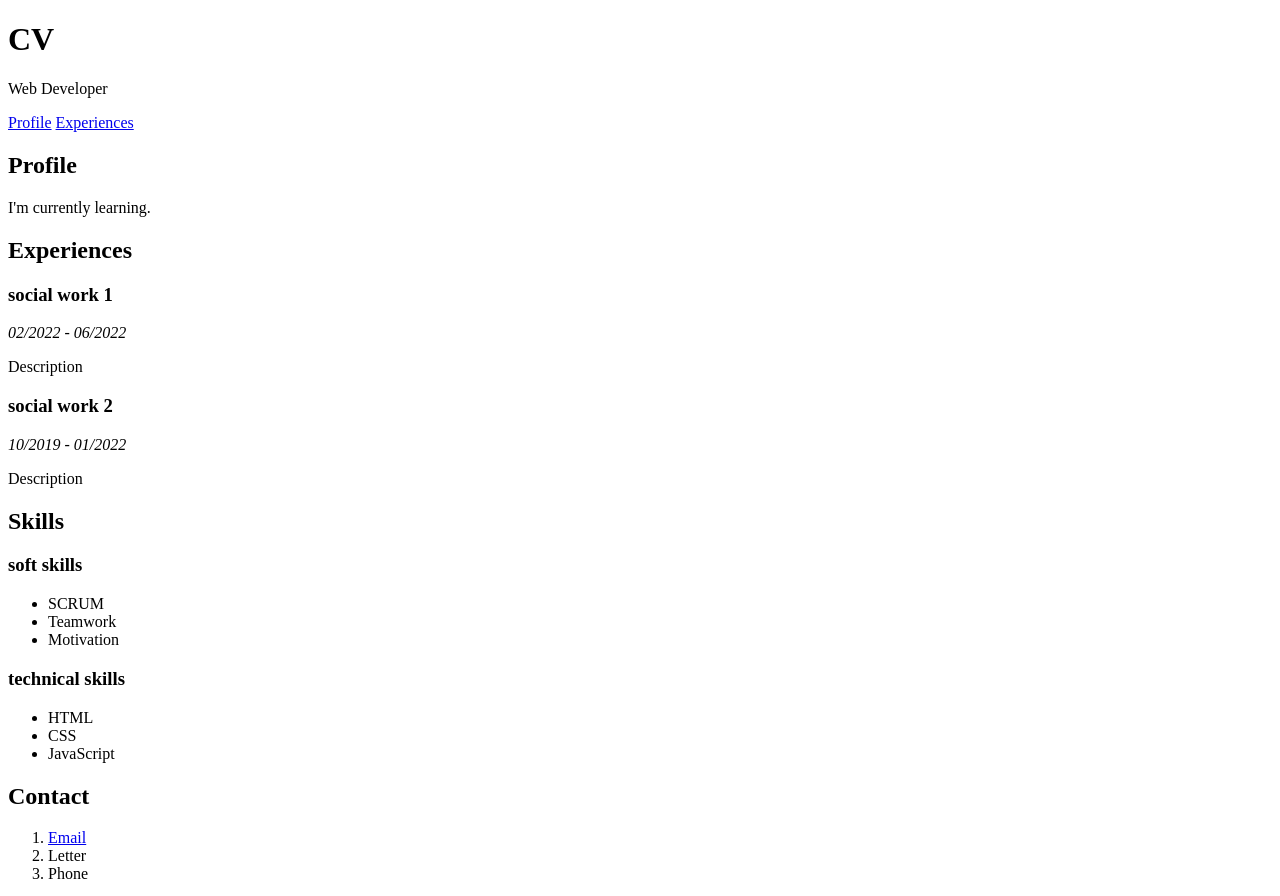
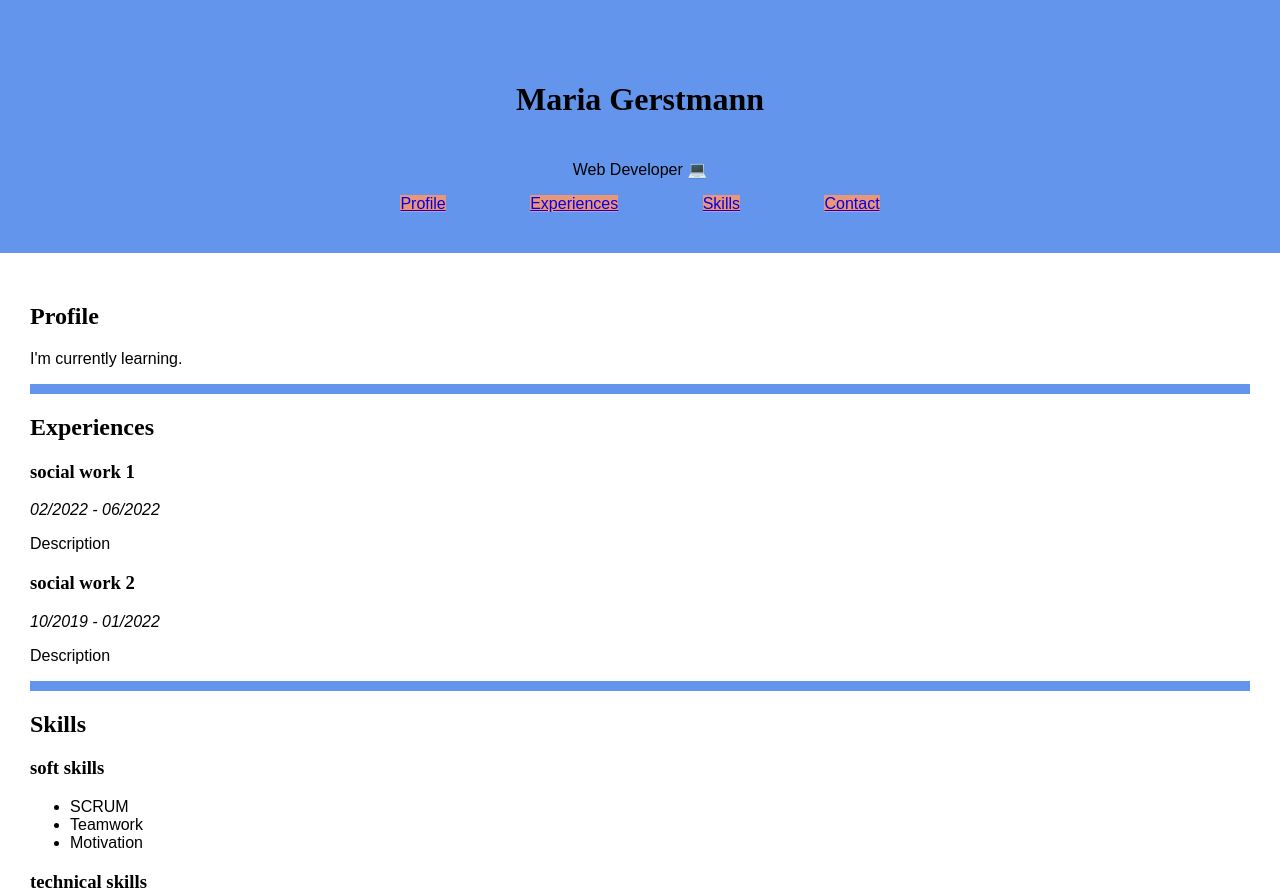
Before and after one commit to Maria6474/first-step-with-git, a plain HTML site: page index.html in a window 1280 px wide. Shown: the top 896 px of the page. Drawn offline with Linux system fonts and the light colour scheme.

Commit message:
add style.css

```diff
--- a/index.html
+++ b/index.html
@@ -6,19 +6,22 @@
     <meta name="viewport" content="width=device-width, initial-scale=1.0">
     <meta name="author" content="Maria">
     <meta name="description" content="x">
-    <title>Hello</title>
+    <link rel="stylesheet" href="style.css">
+    <title>CV</title>
 </head>
 
 <body>
-    <header>
-        <h1>CV</h1>
-        <p>Web Developer</p>
+    <header class="one">
+        <h1 class="title">Maria Gerstmann</h1>
+        <p class="profession">Web Developer</p>
         <nav>
             <a href="#profile">Profile</a>
             <a href="#experiences">Experiences</a>
+            <a href="skills">Skills</a>
+            <a href="contact">Contact</a>
         </nav>
     </header>
-    <main>
+    <main class="two">
         <article id="profile">
             <h2>Profile</h2>
             <p>I'm currently learning.</p>
@@ -34,7 +37,7 @@
                 <p>Description</p>
             </header>
         </article>
-        <article>
+        <article id="skills">
             <h2>Skills</h2>
             <section>
                 <h3>soft skills</h3>
@@ -53,7 +56,7 @@
                 </ul>
             </section>
         </article>
-        <article>
+        <article id="contact">
             <h2>Contact</h2>
             <ol>
                 <li><a href="mailto:mariagerstmann52@gmail.com">Email</a></li>
--- /dev/null
+++ b/style.css
@@ -0,0 +1,49 @@
+*,
+*:before,
+*:after {
+  box-sizing: border-box;
+}
+
+body {
+  margin: 0px;
+  font-family: "Arial", "Verdana", sans-serif;
+}
+h1,
+h2,
+h3 {
+  font-family: "Times New Roman", Times, serif;
+}
+.one {
+  padding: 40px 400px;
+  text-align: center;
+  background-color: cornflowerblue;
+}
+.title {
+  padding: 20px;
+}
+.two {
+  padding: 30px;
+}
+a:link {
+  background-color: darksalmon;
+}
+a:hover {
+  background-color: blueviolet;
+}
+a:active {
+  background-color: hotpink;
+}
+a + a {
+  margin-left: 80px;
+}
+article + article {
+  border-top: solid cornflowerblue;
+  border-width: 10px;
+}
+p.profession::after {
+  content: " 💻";
+}
+::selection {
+  background-color: black;
+  color: white;
+}
```
